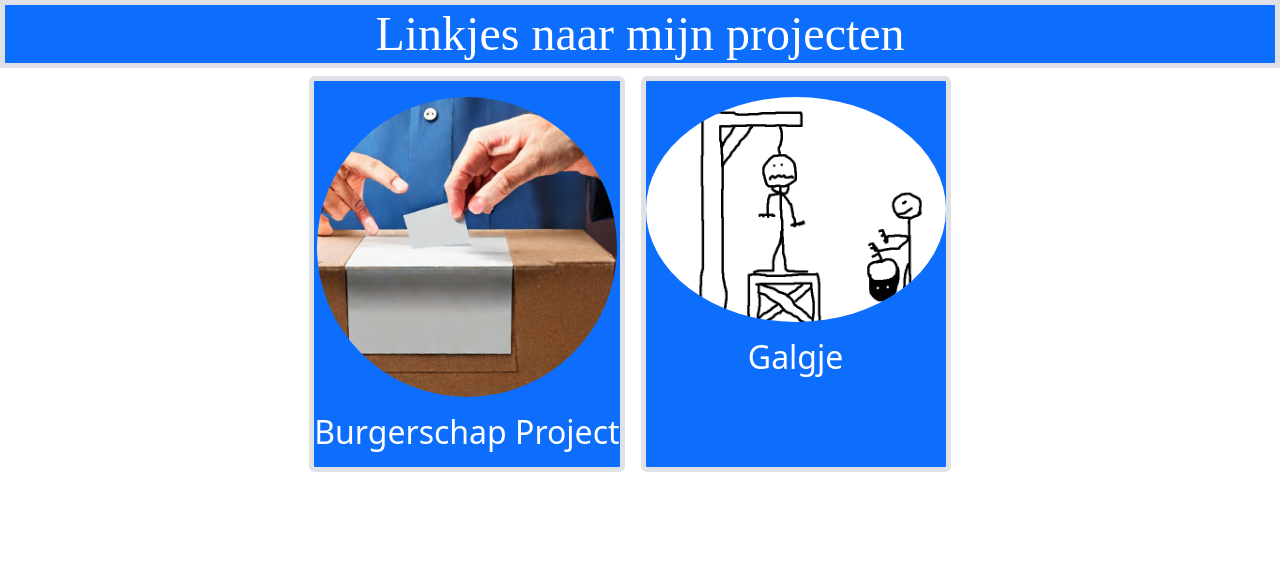
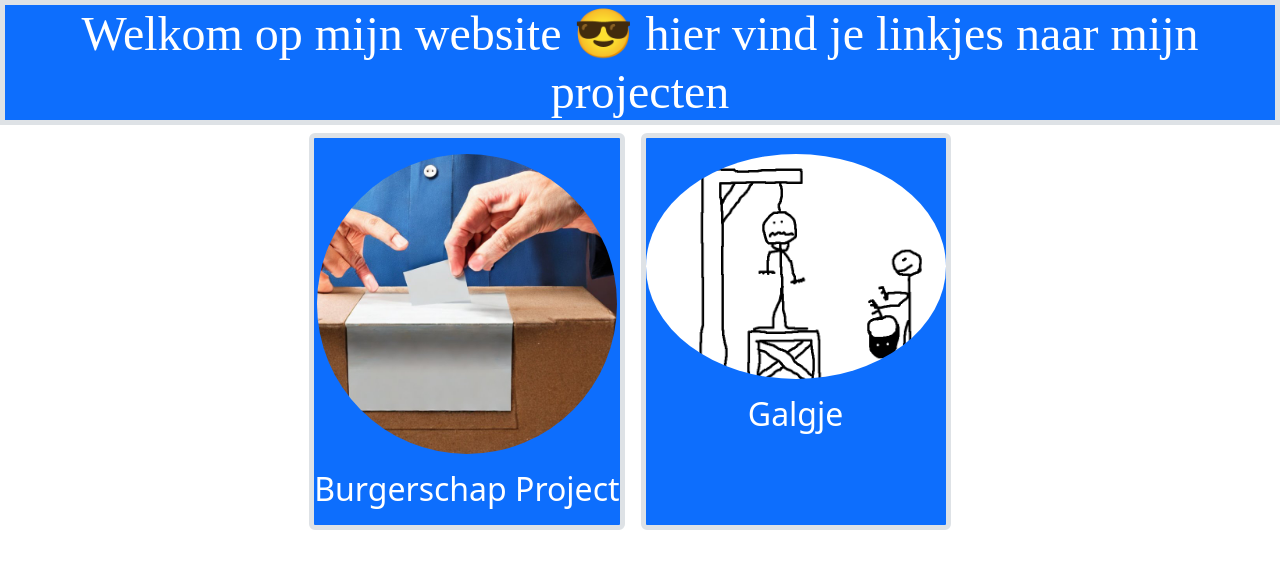
Before and after one commit to Tjeerd-171419/dashboard, a plain HTML site: page index.html in a window 1280 px wide. Drawn offline with nearby package versions, Linux system fonts and the light colour scheme.

Commit message:
Add files via upload

```diff
--- a/index.html
+++ b/index.html
@@ -10,7 +10,7 @@
     <title>Dashboard</title>
 </head>
 <body>
-    <h1 id="dashboard" class="border-muted bg-primary border border-5 text-white"> Linkjes naar mijn projecten </h1>
+    <h1 id="dashboard" class="border-muted bg-primary border border-5 text-white"> Welkom op mijn website 😎 hier vind je linkjes naar mijn projecten </h1>
     <div class="d-flex justify-content-center flex-row flex-wrap p-md d-grid gap-3 text-center">
         <a class="bg-primary border-muted text-decoration-none text-white border border-5 rounded"
         target="_blank" href="burgerschap/index.html">
```
